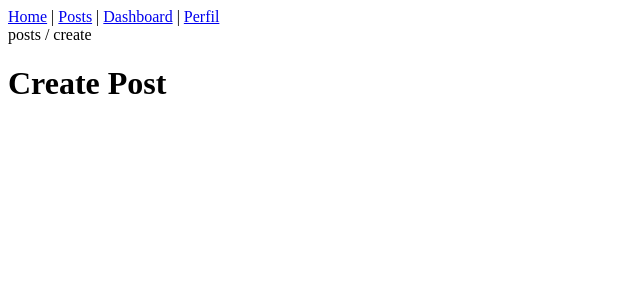
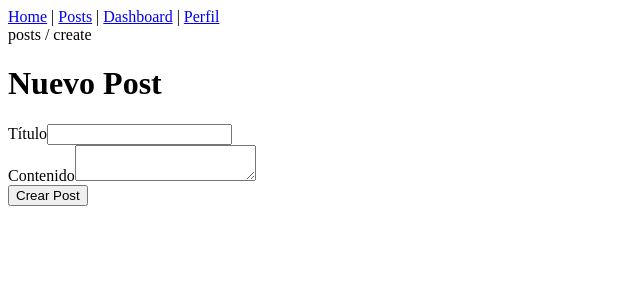
Before and after one commit to montero1493-byte/Proyecto-practicas, a React (Vite) app: page /posts/create in a window 1280 px wide. Shown: the top 300 px of the page, without its empty margins (0-640 px from the left). Built offline with nearby package versions, Linux system fonts and the light colour scheme; no server answers.

Commit message:
feat: Añadir pagina de creacion de posts

```diff
--- a/src/app/pages/posts/CreatePostPage.tsx
+++ b/src/app/pages/posts/CreatePostPage.tsx
@@ -1,8 +1,55 @@
+import {useState} from 'react';
+import { useAppDispatch } from "../../store/hooks";
+import { createPost } from "../../store/PostSlice";
+import { useNavigate } from "react-router-dom";
+
 const CreatePostPage = () => {
+  const [title, setTitle] = useState('');
+  const [body, setContent] = useState('');
+
+  const dispatch = useAppDispatch();
+  const navigate = useNavigate();
+
+
+  const handleSubmit = async (e: React.FormEvent<HTMLFormElement>) => {
+    e.preventDefault();
+
+    if (!title.trim() || !body.trim()) {
+      alert("completa todos los campos");
+      return;
+    }
+
+    await dispatch(createPost({ title, body: body, userId: 1 }));
+
+    navigate("/posts");
+  };
+
   return (
-    <div>
-        <h1>Create Post</h1>
-    </div>
+    <>
+      <h1>Nuevo Post</h1>
+
+      <form onSubmit={handleSubmit}>
+        <div>
+          <label>Título</label>
+
+          <input
+            type="text"
+            value={title}
+            onChange={(e) => setTitle(e.target.value)}
+          />
+        </div>
+        <div>
+          <label>Contenido</label>
+
+          <textarea
+          value={body}
+          onChange={(e) => setContent(e.target.value)}
+          />
+
+        </div>
+        <button type="submit">Crear Post</button>
+      </form>
+    </>
   );
 };
 
--- a/src/app/pages/posts/PostPage.tsx
+++ b/src/app/pages/posts/PostPage.tsx
@@ -3,8 +3,11 @@ import { useAppDispatch, useAppSelector } from "../../store/hooks";
 import { fetchPosts } from "../../store/PostSlice";
 import { useState } from "react";
 import type { Post } from "../../../types/post";
+import {useNavigate} from "react-router-dom";
 
 const PostsPage = () => {
+    const navigate = useNavigate();
+
     const dispatch = useAppDispatch();
 
     const posts = useAppSelector((state) => state.posts.posts);
@@ -26,27 +29,30 @@ const PostsPage = () => {
 
     const totalPages = Math.ceil(filteredPosts.length / POSTS_PER_PAGE);
 
+/*
     const [title, setTitle] = useState("");
     const [body, setBody] = useState("");
 
     const [editingPostId, setEditingPostId] = useState<number | null>(null);
+*/
 
     useEffect(() => {
         dispatch(fetchPosts());
     }, [dispatch]);
-
+/*
     const handleEdit = (post: Post) => {
         setEditingPostId(post.id);
         setTitle(post.title);
         setBody(post.body);
     };
+*/
 
     const handleDelete = (id: number) => {
         // Aquí puedes implementar la lógica para eliminar un post
         console.log(`Eliminar post con ID: ${id}`);
     };
 
-    const handleSubmit = (e: React.FormEvent) => {
+    /*const handleSubmit = (e: React.FormEvent) => {
         e.preventDefault();
 
         if (!title.trim() || !body.trim()) {
@@ -65,11 +71,12 @@ const PostsPage = () => {
         setTitle("");
         setBody("");
         setEditingPostId(null);
-    };
+    }; */
 
     if (loading) {
         return <p>Loading...</p>;
-    }
+    };
+
 
     return (
         <>
@@ -102,30 +109,9 @@ const PostsPage = () => {
             </button>
             </div>
 
-            <form onSubmit={handleSubmit}>
-                <input
-                type="text"
-                placeholder="Título"
-                value={title}
-                onChange={(e) => setTitle(e.target.value)}
-                />
-                <textarea
-                    placeholder="Contenido"
-                    value={body}
-                    onChange={(e) => setBody(e.target.value)}
-                />
-                <button type="submit">Guardar</button>
+            <button onClick={() => navigate("/posts/create")}>Crear Nuevo Post</button>
 
-                {editingPostId && (
-                    <button type="button" onClick={() => {
-                        setEditingPostId(null);
-                        setTitle("");
-                        setBody("");
-                    }}>
-                      Cancelar
-                      </button>
-                )}
-            </form>
+
             <div>
                         <table>
                             <thead>
@@ -141,7 +127,7 @@ const PostsPage = () => {
                                         <td>{post.id}</td>
                                         <td>{post.title}</td>
                                         <td>
-                                            <button onClick={() => handleEdit(post)}>Editar</button>
+                                            {/* <button onClick={() => handleEdit(post)}>Editar</button> */}
                                             <button onClick={() => handleDelete(post.id)}>Borrar</button>
                                         </td>
                                     </tr>
--- a/src/app/store/PostSlice.ts
+++ b/src/app/store/PostSlice.ts
@@ -40,10 +40,27 @@ const postsSlice = createSlice({
             })
             .addCase(fetchPosts.rejected, (state) => {
                 state.loading = false;
+            })
+
+            .addCase(createPost.pending, (state) => {
+                state.loading = true;
+            })
+            .addCase(createPost.fulfilled, (state, action: PayloadAction<Post>) => {
+                state.loading = false;
+                state.posts.unshift(action.payload);
+            })
+            .addCase(createPost.rejected, (state) => {
+                state.loading = false;
             });
     },
 });
 
-
+export const createPost = createAsyncThunk(
+    "posts/createPost",
+    async (newPost: Omit<Post, "id">) => {
+        const response = await axios.post("https://jsonplaceholder.typicode.com/posts", newPost);
+        return response.data;
+    }
+);
 
 export default postsSlice.reducer;
```
